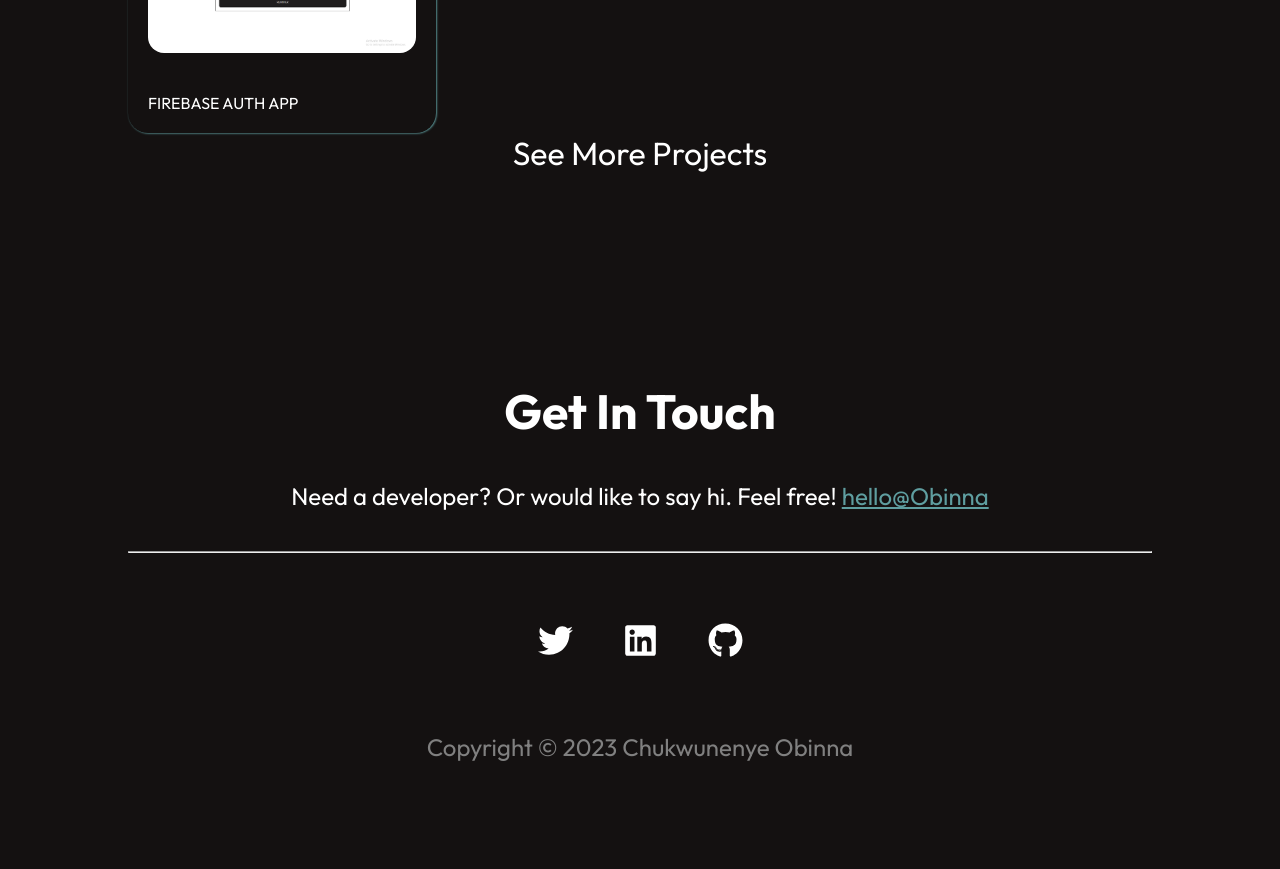
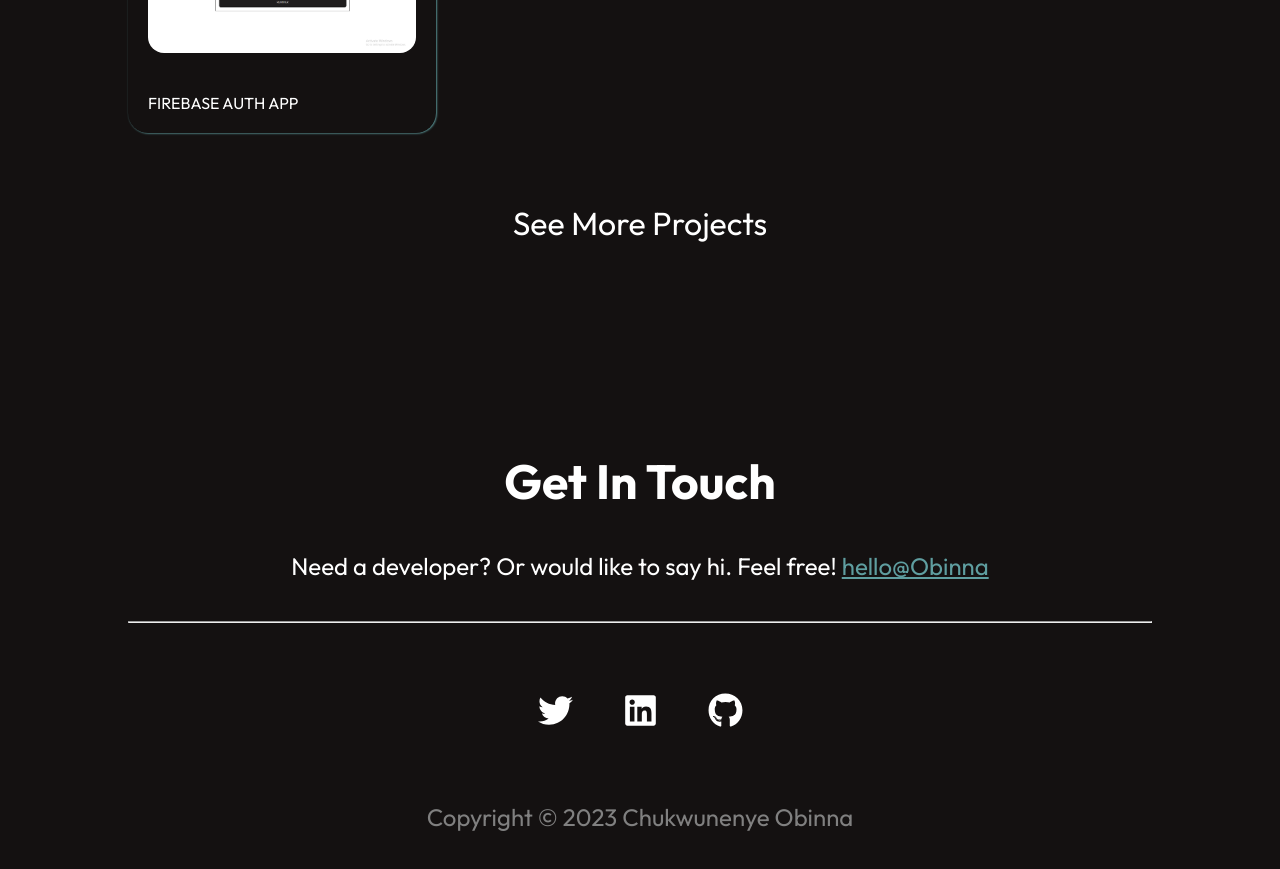
Before and after one commit to Obichris1/Obichris1, a React (Create React App) app: page / in a window 1280 px wide. Shown: the part 2140-3009 px from the top of the page. Built offline with nearby package versions, Linux system fonts and the light colour scheme.

Commit message:
project margin fix

```diff
--- a/src/Pages/Project.css
+++ b/src/Pages/Project.css
@@ -73,6 +73,10 @@
     margin-bottom: 80px;
 }
 
+.more-projects{
+    margin-top: 70px;
+}
+
 
 @media screen and (max-width : 1040px){
 .card-container{
```
